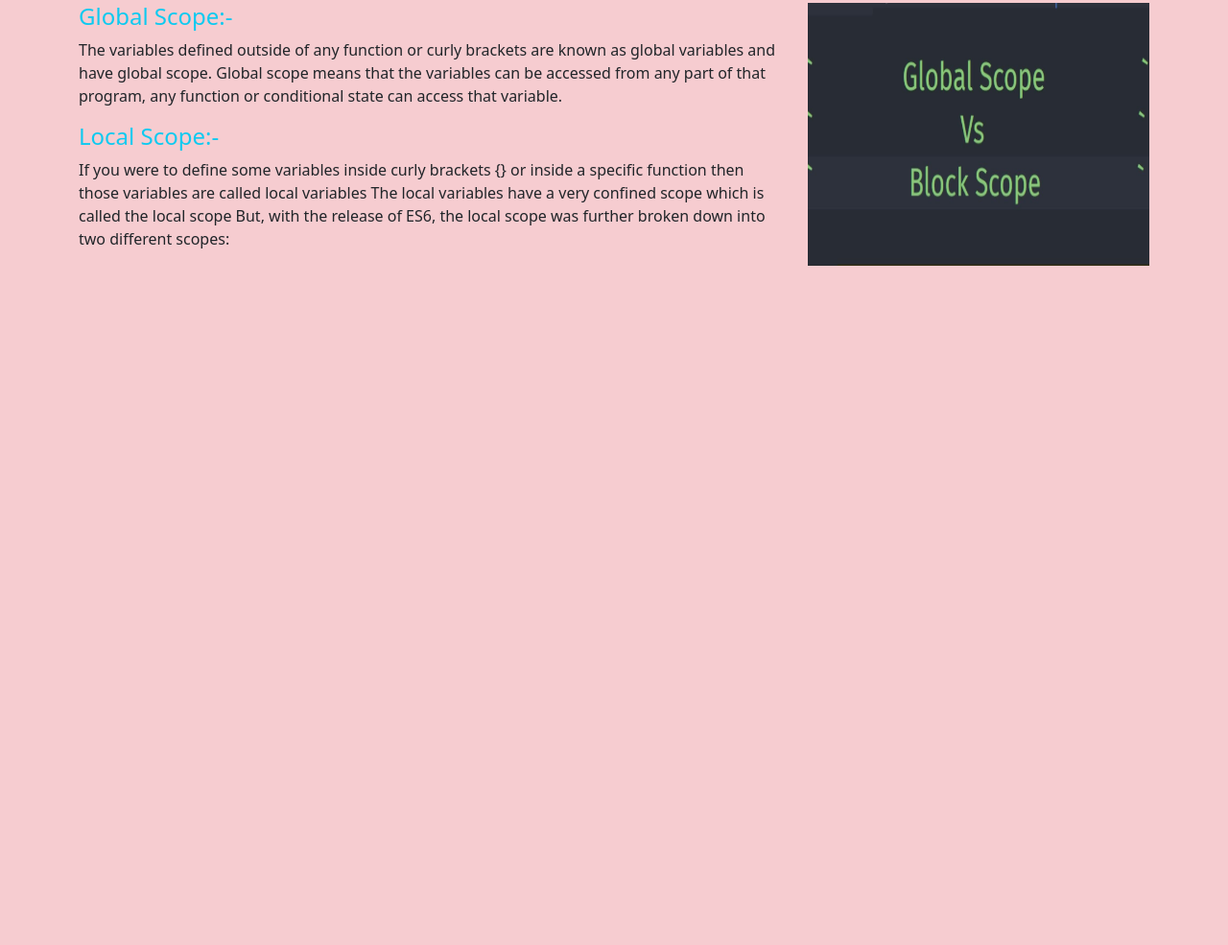
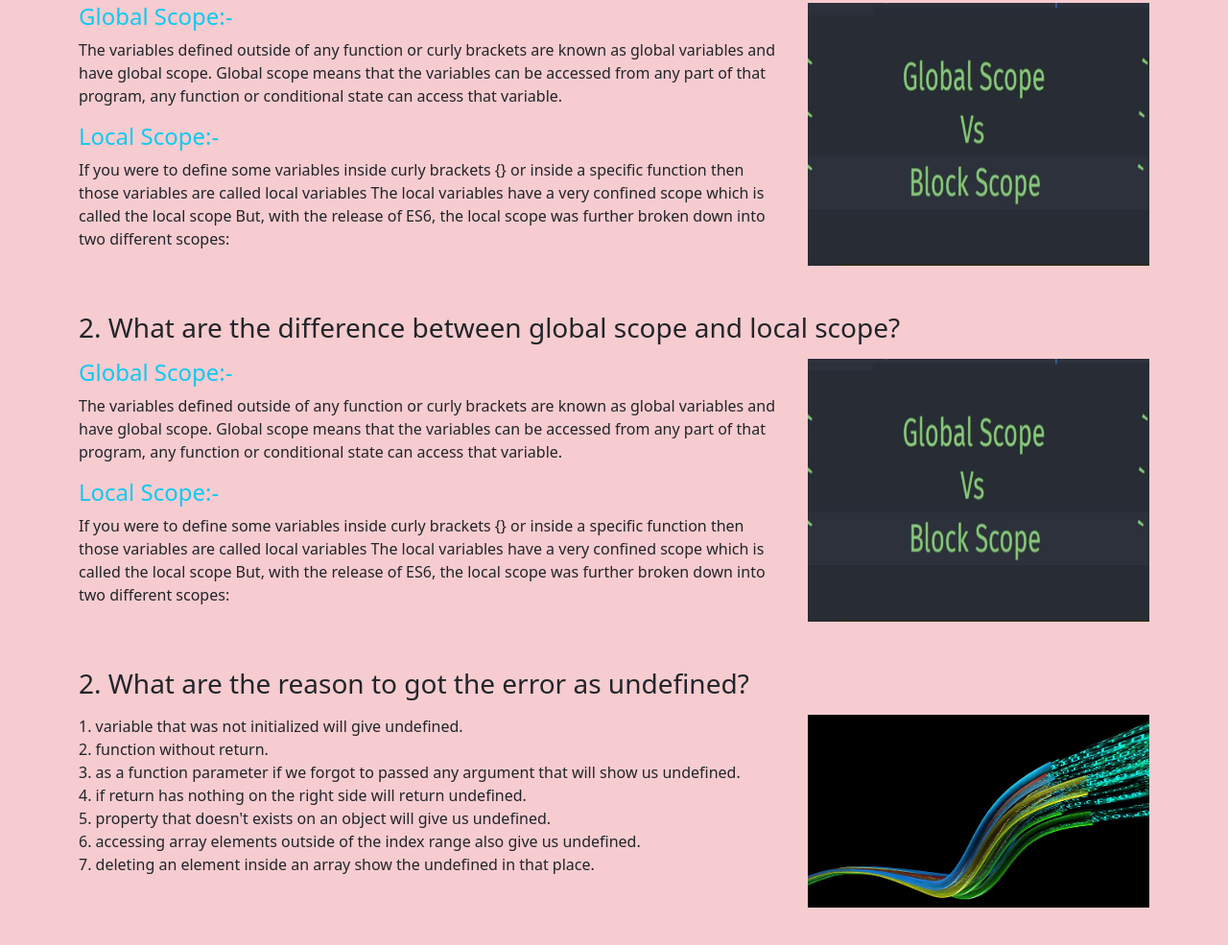
Before and after one commit to S-M-ZUBAYER/Speed-Typer-, a plain HTML site: page blog.html in a window 1280 px wide. Shown: the part 601-1586 px from the top of the page at 96% size. Before the commit the page ends 926 px from the top, so only its background shows below. Drawn offline with nearby package versions, Linux system fonts and the light colour scheme.

Commit message:
reason to show undefined ans added

```diff
--- a/blog.html
+++ b/blog.html
@@ -76,6 +76,48 @@
         </div>
 
     </section>
+    <section class="container my-5">
+        <h3>2. What are the difference between global scope and local scope?</h3>
+        <div class="row mt-3">
+            <div class="col-sm-12 col-lg-8 ">
+                <h4 class="text-info">Global Scope:-</h4>
+                <p>
+                    The variables defined outside of any function or curly brackets are known as global variables and
+                    have global scope. Global scope means that the variables can be accessed from any part of that
+                    program, any function or conditional state can access that variable.
+                </p>
+                <h4 class="text-info">Local Scope:-</h4>
+                <p>
+                    If you were to define some variables inside curly brackets {} or inside a specific function then
+                    those variables are called local variables The local variables have a very confined scope which is
+                    called the local scope But, with the release of ES6, the local scope was further broken down into
+                    two different scopes:
+                </p>
+            </div>
+            <div class="col-4 lg-col-12">
+                <img src="./blog-image/scope.jpg" class="h-100 w-100 mx-auto" alt="">
+            </div>
+        </div>
+
+    </section>
+    <section class="container my-5">
+        <h3>2. What are the reason to got the error as undefined?</h3>
+        <div class="row mt-3">
+            <div class="col-sm-12 col-lg-8 ">
+                <p>1. variable that was not initialized will give undefined. <br>
+                    2. function without return. <br>
+                    3. as a function parameter if we forgot to passed any argument that will show us undefined. <br>
+                    4. if return has nothing on the right side will return undefined. <br>
+                    5. property that doesn't exists on an object will give us undefined. <br>
+                    6. accessing array elements outside of the index range also give us undefined. <br>
+                    7. deleting an element inside an array show the undefined in that place. <br>
+            </div>
+            <div class="col-4 lg-col-12">
+                <img src="./blog-image/undefined.jpg" class="h-100 w-100 mx-auto" alt="">
+            </div>
+        </div>
+
+    </section>
 
     <script src="https://cdn.jsdelivr.net/npm/bootstrap@5.2.1/dist/js/bootstrap.bundle.min.js"
         integrity="sha384-u1OknCvxWvY5kfmNBILK2hRnQC3Pr17a+RTT6rIHI7NnikvbZlHgTPOOmMi466C8"
```
